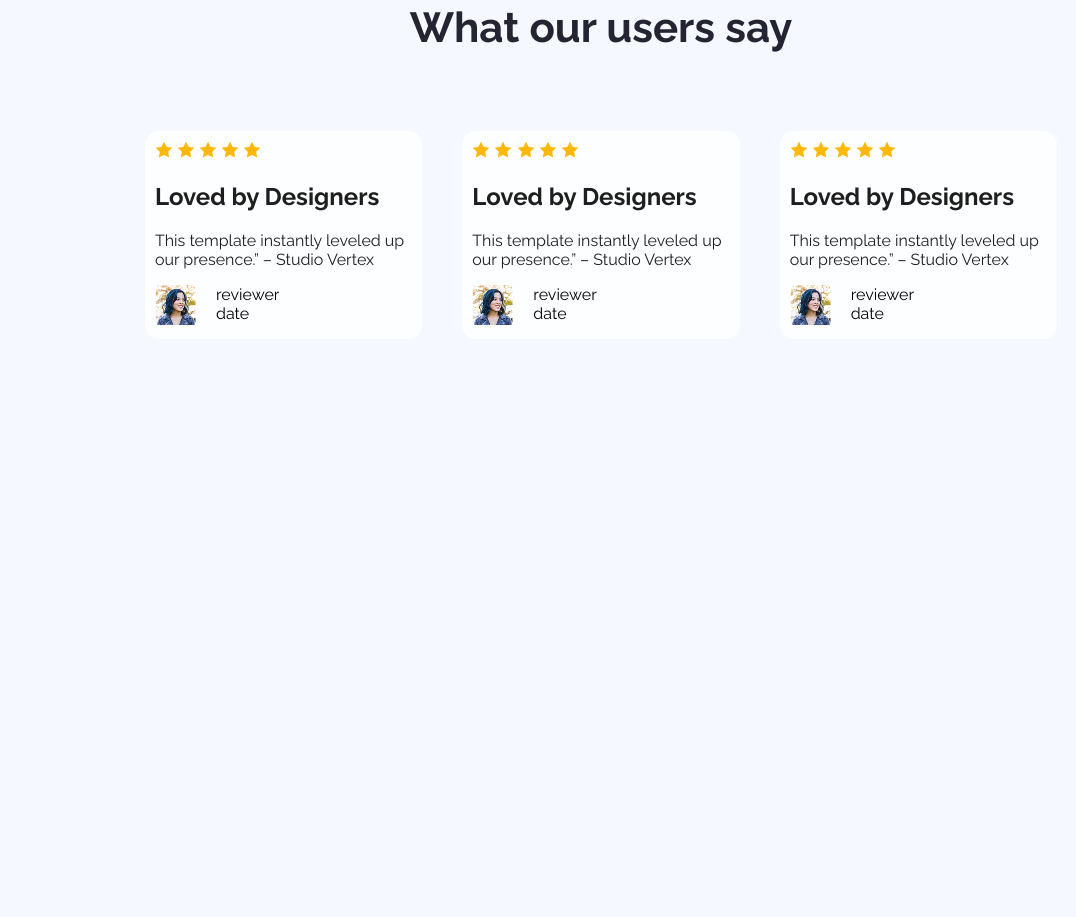
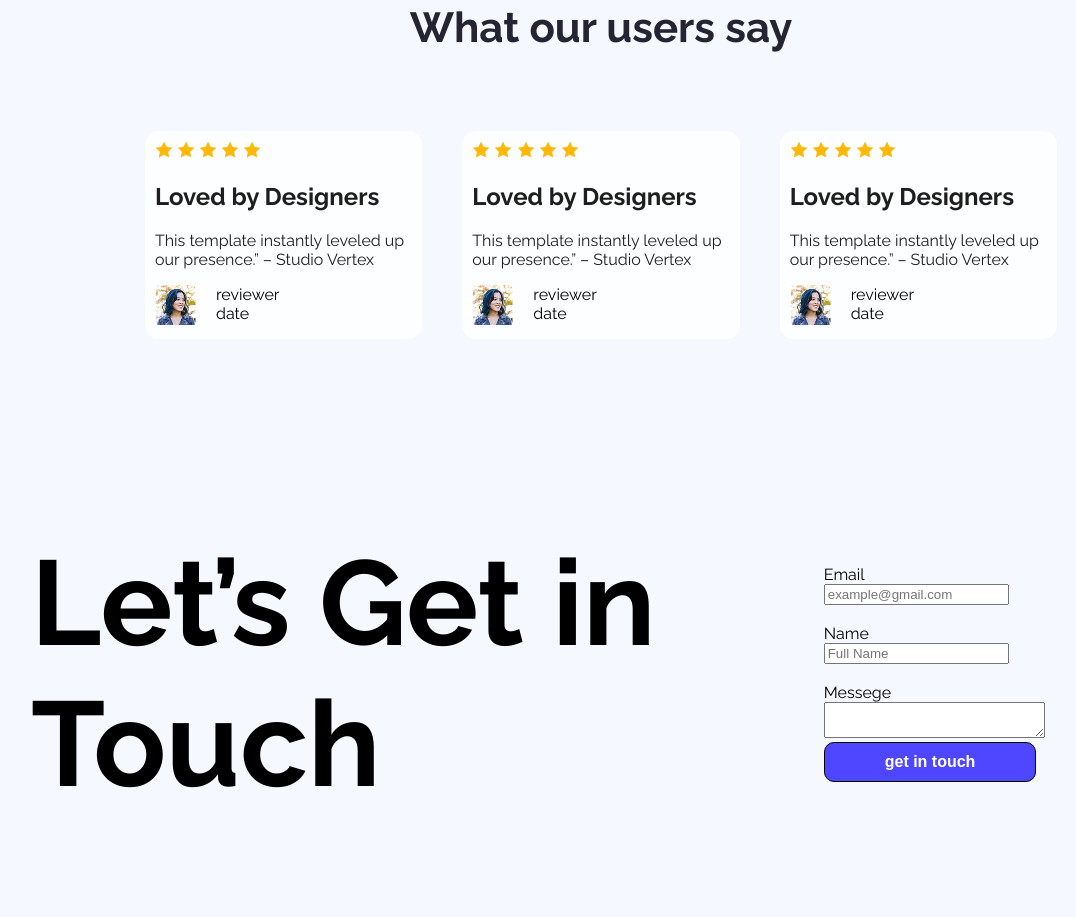
Before and after one commit to maksud5084/Assignment-1, a plain HTML site: page index.html in a window 1280 px wide. Shown: the part 1509-2426 px from the top of the page, without its empty margins (39-1115 px from the left). Before the commit the page ends 1932 px from the top, so only its background shows below. Drawn offline with Linux system fonts and the light colour scheme.

Commit message:
form section added

```diff
--- a/index.html
+++ b/index.html
@@ -71,7 +71,7 @@
                             <img src="Assets/avatar.png" alt="">
                         </div>
                         <div class="img-description">
-                      <div >
+                            <div>
                                 <span>reviewer</span>
                             </div>
                             <div>
@@ -96,7 +96,7 @@
                             <img src="Assets/avatar.png" alt="">
                         </div>
                         <div class="img-description">
-                      <div >
+                            <div>
                                 <span>reviewer</span>
                             </div>
                             <div>
@@ -121,7 +121,7 @@
                             <img src="Assets/avatar.png" alt="">
                         </div>
                         <div class="img-description">
-                      <div >
+                            <div>
                                 <span>reviewer</span>
                             </div>
                             <div>
@@ -134,7 +134,22 @@
             </div>
 
         </section>
-
+        <section class="form-section">
+            <div class="form-title">
+                <h1>Let’s Get in Touch</h1>
+            </div>
+           <div class="forms">
+             <form>
+                <label for="email">Email</label><br>
+                <input type="email" name="" id="email" placeholder="example@gmail.com"><br><br>
+                <label for="name">Name</label><br>
+                <input type="text" placeholder="Full Name"><br><br>
+                <label for="">Messege</label><br>
+                <textarea cols="25" name="" id=""></textarea>
+                <input type="submit" value="get in touch" class="btn-primary" id="btn-form">
+            </form>
+           </div>
+        </section>
     </main>
     <footer>
 
--- a/styles/style.css
+++ b/styles/style.css
@@ -167,3 +167,20 @@ margin: 40px auto;
 .card-description{
     color: #1E1E1E;
 }
+/* form section style */
+.form-section{
+    max-width: 1140px;
+    display: flex;
+    align-items: center;
+    margin: 50px auto;
+    justify-content: space-evenly;
+}
+.form-title{
+    font-size: 80px;
+    font-weight: bold;
+    color: #000000;
+}
+#btn-form{
+    padding: 10px 60px;
+
+}
```
Lines whose indentation alone changed are shown as unchanged.
